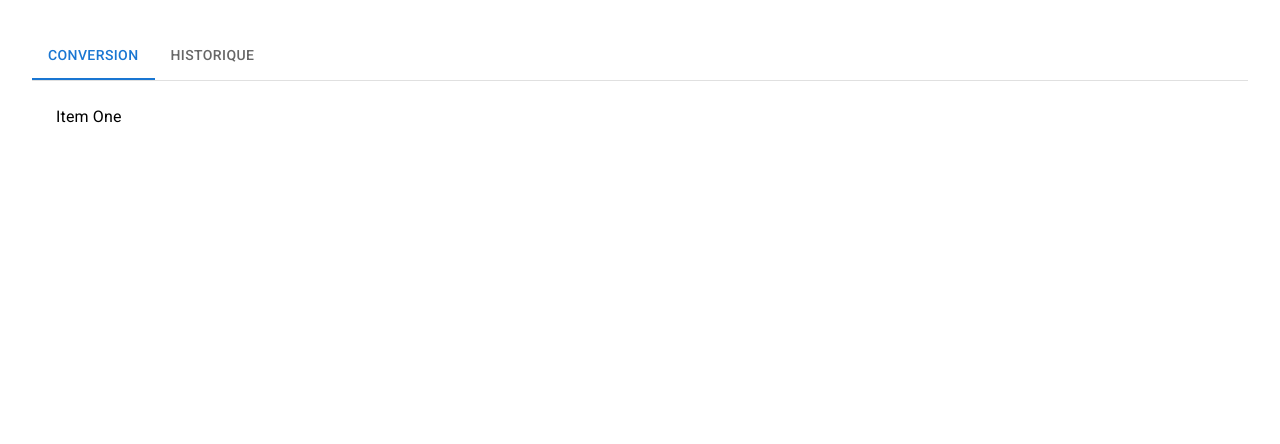
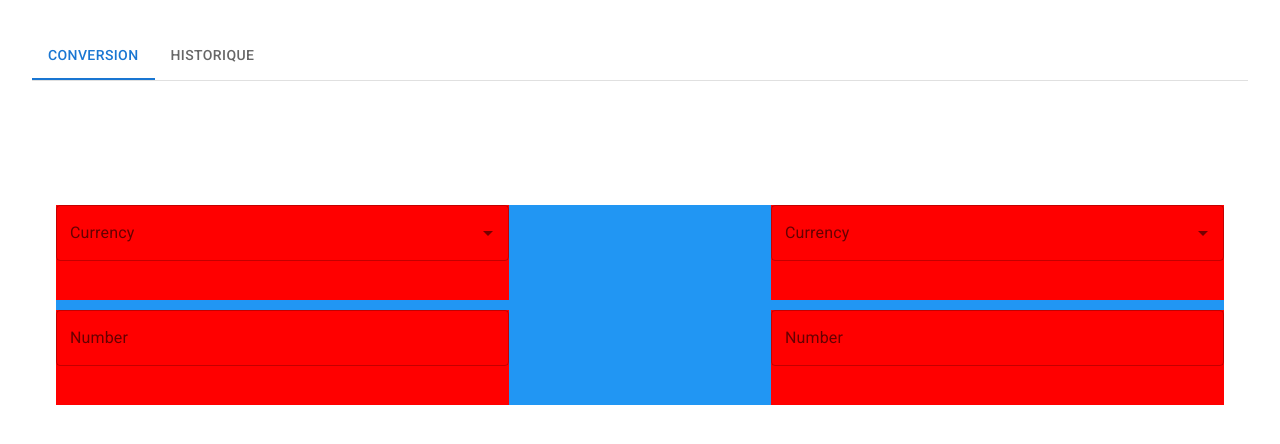
Before and after one commit to Amirrak/Currency-Converter-WebApp, a Next.js app: page / in a window 1280 px wide. Shown: the top 444 px of the page. Built offline with nearby package versions, Linux system fonts and the light colour scheme; no server answers.

Commit message:
add Conversion component

```diff
--- /dev/null
+++ b/component/Conversion.js
@@ -0,0 +1,35 @@
+import React from "react";
+import styles from "./styles/Conversion.module.css"
+import { TextField, Autocomplete } from '@mui/material';
+
+export const Conversion = (props) => {
+    var listCurrent = [];
+    for(var key in props.currency){
+        listCurrent.push(props.currency[key])
+    }
+    return (
+       <div className={styles.container}>
+           <div className={styles.tableau}>
+                <Autocomplete
+                    className={styles.currencyA}
+                    disablePortal
+                    id="combo-box-demo"
+                    options={listCurrent}
+                    renderInput={(params) => <TextField {...params} label="Currency" />}
+                />
+                <div className={styles.test} />
+
+                <Autocomplete
+                    className={styles.currencyB}
+                    disablePortal
+                    id="combo-box-demo"
+                    options={listCurrent}
+                    renderInput={(params) => <TextField {...params} label="Currency" />}
+                />
+                <TextField className={styles.amountA} label="Number" type="number" variant="outlined" />
+                <TextField className={styles.amountB} label="Number" type="number" variant="outlined" />
+
+            </div>
+       </div>
+    );
+}
--- /dev/null
+++ b/component/styles/Conversion.module.css
@@ -0,0 +1,38 @@
+.container {
+    height: 50vh;
+    display: flex;
+    align-items: center;
+    align-content: center;
+}
+.tableau{
+    width: 100%;
+    height: 200px;
+    display: grid;
+    /*grid-template-columns: 1fr 1fr;*/
+    grid-template-areas:
+    "a b c"
+    "d b e";
+    background-color: #2196F3;
+    gap: 10px;
+}
+
+.currencyA {
+    grid-area: a;
+    background-color: red;
+}
+.currencyB {
+    grid-area: c;
+    background-color: red;
+}
+.switch{
+    grid-area: b;
+    background-color: red;
+}
+.amountA {
+    grid-area: d;
+    background-color: red;
+}
+.amountB {
+    grid-area: e;
+    background-color: red;
+}
--- a/pages/index.js
+++ b/pages/index.js
@@ -8,6 +8,7 @@ import '@fontsource/roboto/700.css';
 import styles from '../styles/Home.module.css';
 import {Tabs, Tab, Box} from '@mui/material';
 import {TabPanel, TabContext, TabList} from '@mui/lab';
+import { Conversion } from '../component/Conversion';
 
 
 export default function Home() {
@@ -45,7 +46,7 @@ export default function Home() {
                 <Tab label="Historique" value="2" />
               </TabList>
             </Box>
-            <TabPanel value="1" className={styles.conversion}>Item One</TabPanel>
+            <TabPanel value="1" className={styles.conversion}><Conversion currency={listCurrency} /></TabPanel>
             <TabPanel value="2">Item Two</TabPanel>
           </TabContext>
         </Box>
```
